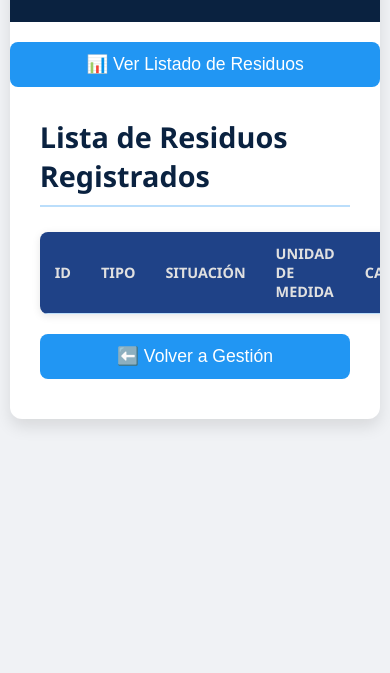
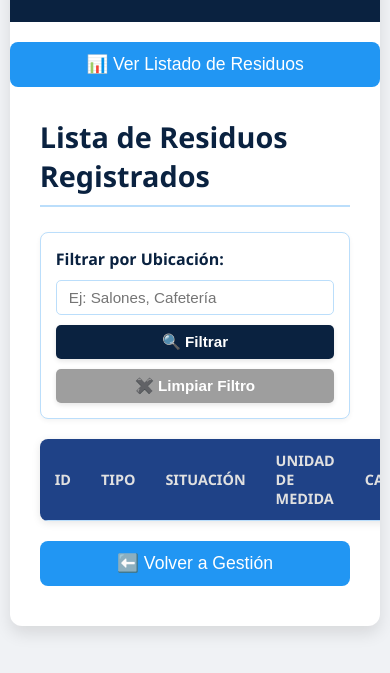
Before and after one commit to Maximo-cloud/PAEC, a website: page public/index.html in a window 390 px wide. Both pictures are taken after a click on the button "📊 Ver Listado de Residuos". Shown: the part 87-760 px from the top of the page. Drawn offline with Linux system fonts and the light colour scheme; no server answers.

Commit message:
feat: Implementado filtro por ubicacion en el listado de residuos

```diff
--- a/public/index.html
+++ b/public/index.html
@@ -14,6 +14,7 @@
             --color-background: #F0F2F5; /* Fondo claro general */
             --color-card-background: #FFFFFF; /* Fondo de tarjetas/secciones */
             --color-border: #BBDEFB; /* Borde claro azul */
+            --color-danger: #D32F2F; /* Rojo para eliminar, si no está definido */
         }
 
         body {
@@ -220,6 +221,65 @@
             background-color: #E3F2FD;
         }
 
+        /* **NUEVOS ESTILOS PARA LA SECCIÓN DE FILTRO** */
+        .filter-section {
+            display: flex;
+            gap: 10px;
+            margin-bottom: 20px;
+            align-items: center;
+            flex-wrap: wrap; /* Para que se adapte en pantallas pequeñas */
+            padding: 15px; /* Pequeño padding alrededor del filtro */
+            border: 1px solid var(--color-border);
+            border-radius: 8px;
+            background-color: var(--color-card-background);
+            box-shadow: 0 2px 5px rgba(0,0,0,0.05);
+            margin-top: 20px; /* Margen superior para separarlo del título */
+        }
+        .filter-section label {
+            font-weight: bold;
+            color: var(--color-primary);
+            white-space: nowrap; /* Evitar salto de línea */
+        }
+        .filter-section input[type="text"] {
+            flex-grow: 1; /* Ocupa el espacio disponible */
+            min-width: 180px; /* Ancho mínimo para el input */
+            padding: 8px 12px;
+            border-radius: 5px;
+            border: 1px solid var(--color-border);
+            font-size: 0.95em;
+        }
+        .filter-section input[type="text"]:focus {
+            border-color: var(--color-accent);
+            box-shadow: 0 0 0 3px rgba(33, 150, 243, 0.2);
+        }
+        .filter-section button {
+            padding: 8px 18px;
+            border: none;
+            border-radius: 5px;
+            cursor: pointer;
+            font-size: 0.95em;
+            font-weight: bold;
+            transition: background-color 0.3s ease, transform 0.2s ease;
+            box-shadow: 0 2px 5px rgba(0,0,0,0.1);
+        }
+        .filter-section .filter-button {
+            background-color: var(--color-primary);
+            color: white;
+        }
+        .filter-section .filter-button:hover {
+            background-color: var(--color-secondary);
+            transform: translateY(-1px);
+        }
+        .filter-section .clear-filter-button {
+            background-color: #9E9E9E; /* Gris para el botón de limpiar */
+            color: white;
+        }
+        .filter-section .clear-filter-button:hover {
+            background-color: #757575;
+            transform: translateY(-1px);
+        }
+
+
         /* Responsive adjustments */
         @media (max-width: 768px) {
             .container {
@@ -243,6 +303,16 @@
             form button[type="submit"], .main-action-button {
                 width: 100%;
                 justify-self: stretch;
+            }
+            /* Ajustes para la sección de filtro en móvil */
+            .filter-section {
+                flex-direction: column; /* Apilar elementos de filtro en móvil */
+                align-items: stretch;
+            }
+            .filter-section input[type="text"],
+            .filter-section button {
+                width: 100%; /* Estirar botones e input en móvil */
+                box-sizing: border-box;
             }
         }
     </style>
@@ -304,6 +374,13 @@
 
         <div id="list-view">
             <h2>Lista de Residuos Registrados</h2>
+            <!-- **NUEVO: Sección de filtro por Ubicación** -->
+            <div class="filter-section">
+                <label for="filtroUbicacion">Filtrar por Ubicación:</label>
+                <input type="text" id="filtroUbicacion" placeholder="Ej: Salones, Cafetería" />
+                <button class="filter-button" onclick="aplicarFiltroPAEC()">🔍 Filtrar</button>
+                <button class="clear-filter-button" onclick="limpiarFiltroPAEC()">✖️ Limpiar Filtro</button>
+            </div>
             <table id="tablaResiduos">
                 <thead>
                     <tr>
@@ -345,24 +422,45 @@
         async function showListView() {
             document.getElementById('management-view').classList.remove('active-view');
             document.getElementById('list-view').classList.add('active-view');
-            await cargarResiduos(); // Cargar los residuos cuando se activa la vista de lista
+            // Limpia el input de filtro al entrar a la vista de lista
+            document.getElementById('filtroUbicacion').value = '';
+            await cargarResiduosPAEC(); // Cargar los residuos sin filtro inicial
         }
 
-        // Función para cargar los datos de los residuos en la tabla
-        async function cargarResiduos() {
+        // **NUEVO: Funciones para aplicar y limpiar el filtro en tu proyecto PAEC**
+        async function aplicarFiltroPAEC() {
+            await cargarResiduosPAEC(); // Vuelve a cargar los residuos con el filtro aplicado
+        }
+
+        async function limpiarFiltroPAEC() {
+            document.getElementById('filtroUbicacion').value = ''; // Limpia el input
+            await cargarResiduosPAEC(); // Vuelve a cargar todos los residuos
+        }
+
+        // Función para cargar los datos de los residuos en la tabla (ACTUALIZADA PARA FILTRO)
+        async function cargarResiduosPAEC() {
             try {
-                // La API ahora será /api/residuos
-                const res = await fetch('/api/residuos');
+                // Obtener el valor del filtro de ubicación
+                const filtro = document.getElementById('filtroUbicacion').value.trim();
+                let url = '/api/residuos';
+
+                // Si hay un filtro, añadirlo como query parameter
+                if (filtro) {
+                    url += `?ubicacion=${encodeURIComponent(filtro)}`;
+                }
+
+                const res = await fetch(url);
                 if (!res.ok) {
                     throw new Error(`Error HTTP: ${res.status}`);
                 }
                 const residuos = await res.json();
-                const tbody = document.querySelector('#tablaResiduos tbody'); // ID de la tabla actualizado
+                const tbody = document.querySelector('#tablaResiduos tbody');
                 tbody.innerHTML = ''; // Limpiar la tabla antes de cargar nuevos datos
 
                 if (residuos.length === 0) {
                     const filaVacia = document.createElement('tr');
-                    filaVacia.innerHTML = `<td colspan="7" style="text-align: center; padding: 20px; color: #666;">No hay residuos registrados aún.</td>`;
+                    // Mensaje actualizado si no hay residuos o no hay para el filtro
+                    filaVacia.innerHTML = `<td colspan="7" style="text-align: center; padding: 20px; color: #666;">No hay residuos registrados aún${filtro ? ` para "${filtro}"` : ''}.</td>`;
                     tbody.appendChild(filaVacia);
                     return;
                 }
@@ -402,7 +500,7 @@
             };
 
             try {
-                const res = await fetch('/api/residuos', { // Ruta actualizada
+                const res = await fetch('/api/residuos', {
                     method: 'POST',
                     headers: { 'Content-Type': 'application/json' },
                     body: JSON.stringify(datos)
@@ -412,7 +510,7 @@
                     alert(result.message || "Residuo agregado con éxito.");
                     document.getElementById('formAgregar').reset();
                     if (document.getElementById('list-view').classList.contains('active-view')) {
-                        cargarResiduos();
+                        cargarResiduosPAEC(); // Llama a la versión PAEC
                     }
                 } else {
                     alert(`Error al agregar residuo: ${result.message || 'Error desconocido'}`);
@@ -426,7 +524,7 @@
         // Actualizar residuo
         document.getElementById('formActualizar').addEventListener('submit', async (e) => {
             e.preventDefault();
-            const id_residuo = document.getElementById('idActualizar').value; // Obtener el ID del residuo
+            const id_residuo = document.getElementById('idActualizar').value;
 
             const datosAActualizar = { // Construir un objeto con solo los campos no vacíos
                 tipo: document.getElementById('tipoActualizar').value || undefined,
@@ -455,7 +553,7 @@
             }
 
             try {
-                const res = await fetch(`/api/residuos/${encodeURIComponent(id_residuo)}`, { // Ruta actualizada con ID
+                const res = await fetch(`/api/residuos/${encodeURIComponent(id_residuo)}`, {
                     method: 'PUT',
                     headers: { 'Content-Type': 'application/json' },
                     body: JSON.stringify(datosAActualizar)
@@ -465,7 +563,7 @@
                     alert(result.message || "Residuo actualizado con éxito.");
                     document.getElementById('formActualizar').reset();
                     if (document.getElementById('list-view').classList.contains('active-view')) {
-                        cargarResiduos();
+                        cargarResiduosPAEC(); // Llama a la versión PAEC
                     }
                 } else {
                     alert(`Error al actualizar residuo: ${result.message || 'Error desconocido'}`);
@@ -479,7 +577,7 @@
         // Eliminar residuo
         document.getElementById('formEliminar').addEventListener('submit', async (e) => {
             e.preventDefault();
-            const id_residuo = document.getElementById('idEliminar').value; // Obtener el ID del residuo
+            const id_residuo = document.getElementById('idEliminar').value;
 
             if (!id_residuo) {
                 alert("Por favor, introduce el ID del residuo a eliminar.");
@@ -491,7 +589,7 @@
             }
 
             try {
-                const res = await fetch(`/api/residuos/${encodeURIComponent(id_residuo)}`, { // Ruta actualizada con ID
+                const res = await fetch(`/api/residuos/${encodeURIComponent(id_residuo)}`, {
                     method: 'DELETE'
                 });
                 const result = await res.json();
@@ -499,7 +597,7 @@
                     alert(result.message || "Residuo eliminado con éxito.");
                     document.getElementById('formEliminar').reset();
                     if (document.getElementById('list-view').classList.contains('active-view')) {
-                        cargarResiduos();
+                        cargarResiduosPAEC(); // Llama a la versión PAEC
                     }
                 } else {
                     alert(`Error al eliminar residuo: ${result.message || 'Error desconocido'}`);
```
Also changed, not shown: server.js (+13 -5 lines), 2 other files.
